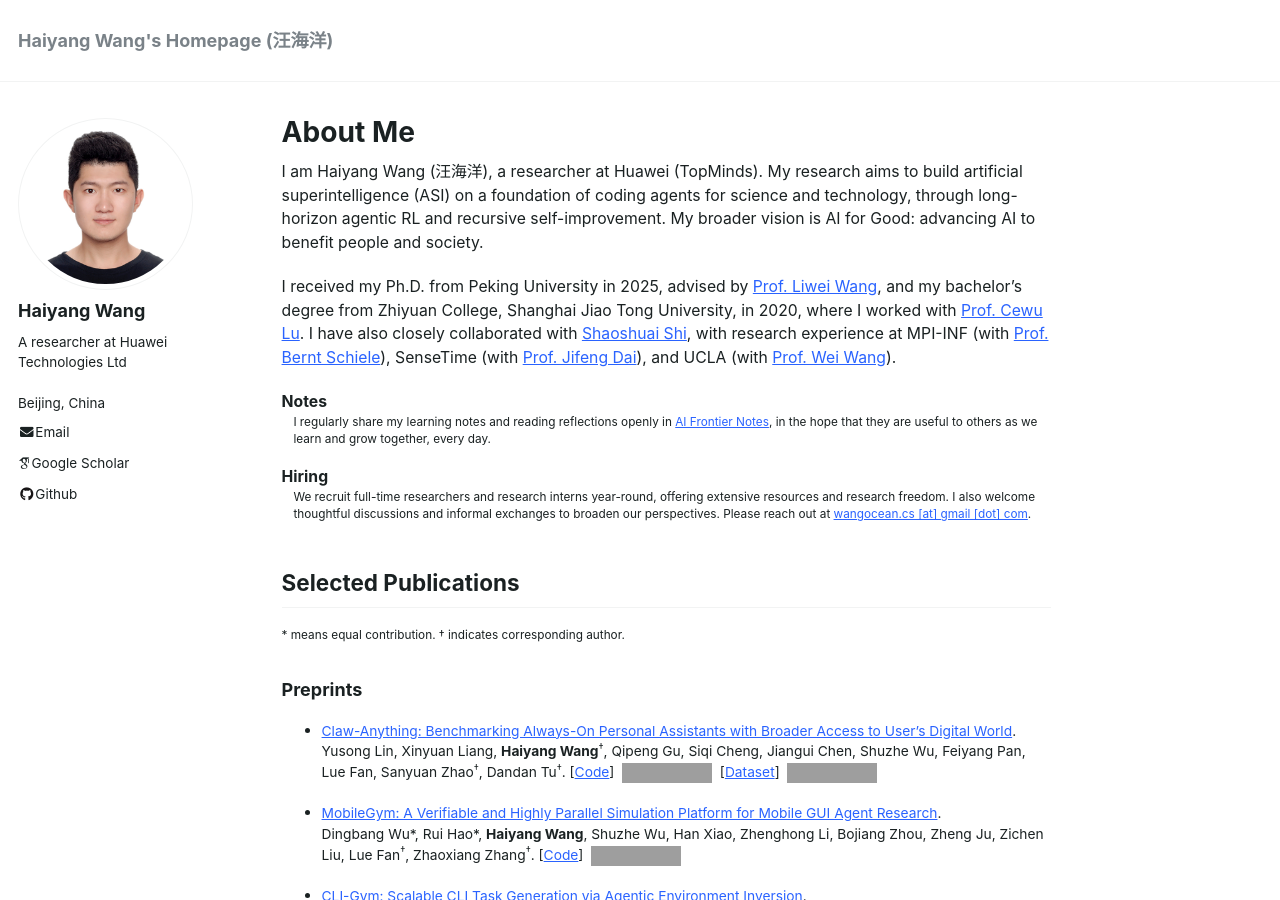
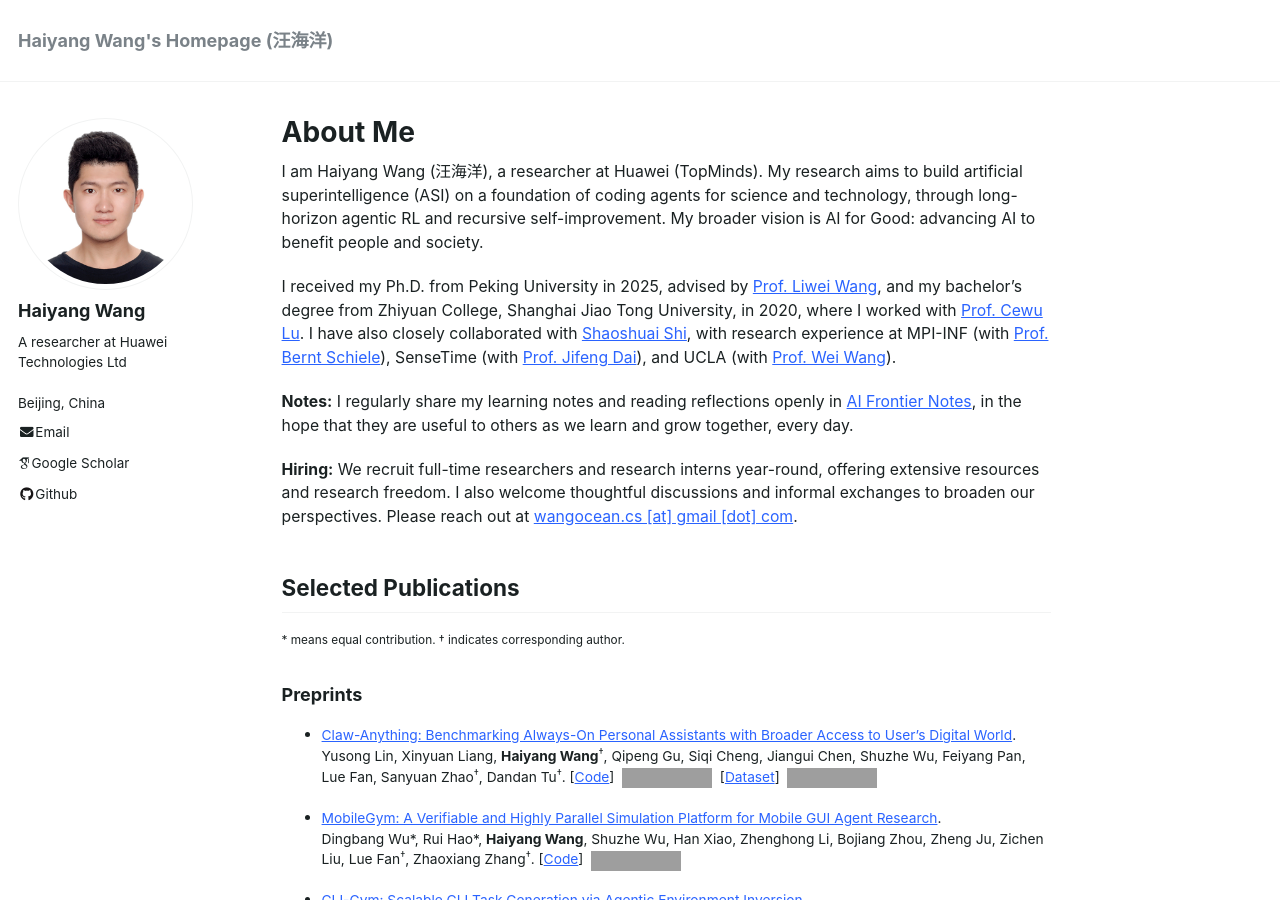
Before and after one commit to Haiyang-W/haiyang-w.github.io, a Jekyll site: the page built from _pages/about.md, in a window 1280 px wide and 900 px high. Built offline with Jekyll 4.4.1, drawn with Linux system fonts in a browser that asks for light colours; some web fonts are replaced; comment, search, counter and statistics services are not loaded; part of the change alters nothing that is shown; grey boxes are pictures that could not be loaded.

Commit message:
update style

```diff
--- a/_pages/about.md
+++ b/_pages/about.md
@@ -12,12 +12,9 @@ I am Haiyang Wang (汪海洋), a researcher at Huawei (TopMinds). My research ai
 
 I received my Ph.D. from Peking University in 2025, advised by [Prof. Liwei Wang](http://www.liweiwang-pku.com/), and my bachelor's degree from Zhiyuan College, Shanghai Jiao Tong University, in 2020, where I worked with [Prof. Cewu Lu](https://www.mvig.org/). I have also closely collaborated with [Shaoshuai Shi](https://shishaoshuai.com/), with research experience at MPI-INF (with [Prof. Bernt Schiele](https://scholar.google.com/citations?user=z76PBfYAAAAJ&hl=en)), SenseTime (with [Prof. Jifeng Dai](https://scholar.google.com/citations?user=SH_-B_AAAAAJ&hl=en)), and UCLA (with [Prof. Wei Wang](https://scholar.google.com/citations?user=08CVzE8AAAAJ&hl=en)).
 
-<dl class="profile-updates">
-  <dt>Notes</dt>
-  <dd>I regularly share my learning notes and reading reflections openly in <a href="https://github.com/Haiyang-W/ai-frontier-notes">AI Frontier Notes</a>, in the hope that they are useful to others as we learn and grow together, every day.</dd>
-  <dt>Hiring</dt>
-  <dd>We recruit full-time researchers and research interns year-round, offering extensive resources and research freedom. I also welcome thoughtful discussions and informal exchanges to broaden our perspectives. Please reach out at <a href="mailto:wangocean.cs@gmail.com">wangocean.cs [at] gmail [dot] com</a>.</dd>
-</dl>
+**Notes:** I regularly share my learning notes and reading reflections openly in [AI Frontier Notes](https://github.com/Haiyang-W/ai-frontier-notes), in the hope that they are useful to others as we learn and grow together, every day.
+
+**Hiring:** We recruit full-time researchers and research interns year-round, offering extensive resources and research freedom. I also welcome thoughtful discussions and informal exchanges to broaden our perspectives. Please reach out at [wangocean.cs [at] gmail [dot] com](mailto:wangocean.cs@gmail.com).
 
 ## Selected Publications
 <sub>\* means equal contribution. † indicates corresponding author.</sub>
```
